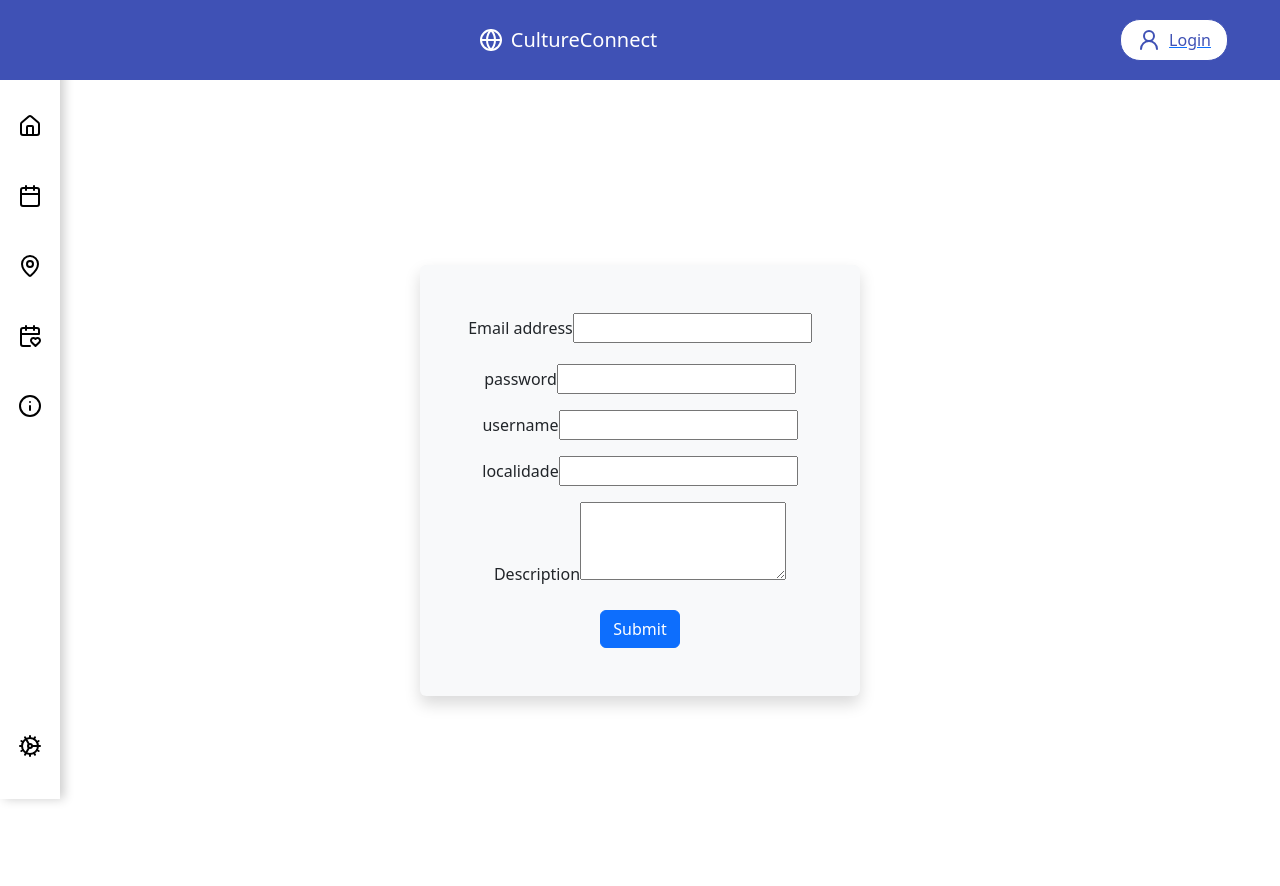
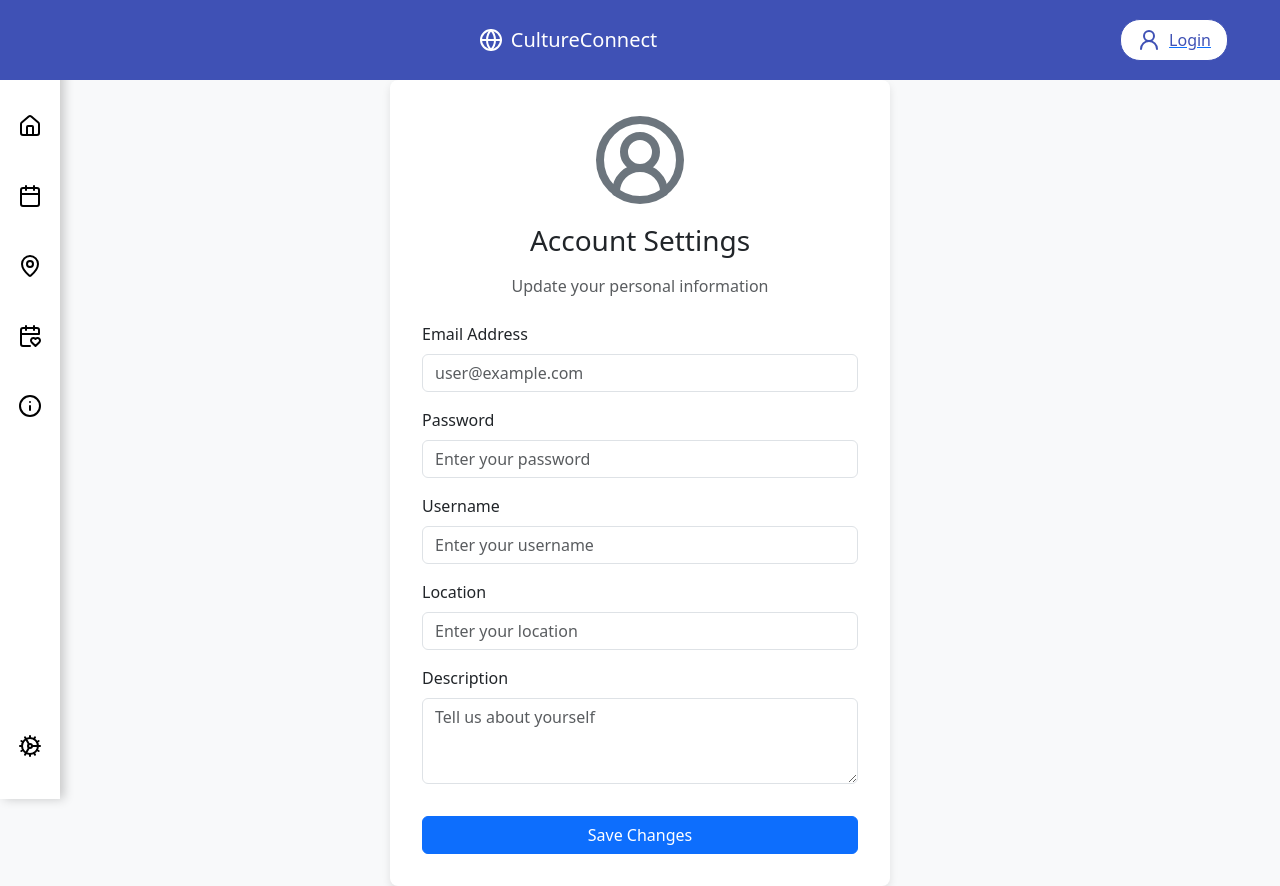
Before and after one commit to rrmaduro/HackTogether, a React app in the folder hacktogether-template/: page /settings in a window 1280 px wide. Built offline with nearby package versions, Linux system fonts and the light colour scheme; the HTML template or start-up script is replaced by a standard one.

Commit message:
clean up

```diff
--- a/hacktogether-template/src/components/Login/login.tsx
+++ b/hacktogether-template/src/components/Login/login.tsx
@@ -1,33 +1,44 @@
 import React from 'react';
-import { CircleUserRound } from 'lucide-react';
-import { Link } from 'react-router-dom';
-import BackgroundVideo from '../../assets/videos/loginVideo.mp4'; // Adjust the path to your video file
+import { CircleUserRound, ArrowLeft } from 'lucide-react'; // Import ArrowLeft for the back icon
+import { Link, useNavigate } from 'react-router-dom';
+import BackgroundVideo from '../../assets/videos/loginVideo.mp4';
 
 export default function Login() {
+    const navigate = useNavigate();
+
     const styles: { [key: string]: React.CSSProperties } = {
-        // Prevent scrolling
-        htmlBody: {
-            height: '100%',
-            margin: 0,
-            overflow: 'hidden', // Disables scrolling
-        },
         videoBackgroundContainer: {
-            position: 'relative' as 'relative', // Explicit type for position
+            position: 'relative' as 'relative',
             height: '100%',
             width: '100%',
         },
         backgroundVideo: {
-            position: 'fixed' as 'fixed', // Explicit type for position
+            position: 'fixed' as 'fixed',
             top: 0,
             left: 0,
             width: '100%',
             height: '100%',
             objectFit: 'cover',
-            zIndex: -1, // Places video behind the form
+            zIndex: -1,
         },
         containerFluid: {
-            zIndex: 1, // Ensures the form is above the video
+            zIndex: 1,
+            position: 'relative',
         },
+        backIcon: {
+            position: 'absolute',
+            top: '1rem',
+            left: '1rem',
+            cursor: 'pointer',
+            color: '#000000',
+        },
+        bgLight: {
+            padding: '5rem 3rem',
+            borderRadius: '0.5rem',
+            boxShadow: '0px 4px 12px rgba(0, 0, 0, 0.1)',
+            textAlign: 'center',
+            position: 'relative',
+        }
     };
 
     return (
@@ -40,23 +51,24 @@ export default function Login() {
 
             <nav className="container position-fixed top-50 start-50 translate-middle min-vh-100 d-flex align-items-center justify-content-center" style={styles.containerFluid}>
                 <div className="bg-light p-5 rounded shadow text-center" style={styles.bgLight}>
-                    <div className="rounded mx-auto d-block">
+                    {/* Back Arrow */}
+                    <ArrowLeft style={styles.backIcon} onClick={() => navigate('/')} />
+
+                    <div className="rounded mx-auto d-block mb-4">
                         <CircleUserRound style={{ width: "10rem", height: "10rem" }} />
                     </div>
                     <div className="login-form">
                         <form>
                             <div className="mb-3">
-                                <label htmlFor="exampleInputEmail1" className="form-label">Email address</label>
-                                <input type="email" className="form-control" id="exampleInputEmail1" aria-describedby="emailHelp" />
+                                <label htmlFor="emailInput" className="form-label">Email address</label>
+                                <input type="email" className="form-control" id="emailInput" aria-describedby="emailHelp" />
                             </div>
                             <div className="mb-3">
-                                <label htmlFor="exampleInputPassword1" className="form-label">Password</label>
-                                <input type="password" className="form-control" id="exampleInputPassword1" />
+                                <label htmlFor="passwordInput" className="form-label">Password</label>
+                                <input type="password" className="form-control" id="passwordInput" />
                             </div>
-                            <button type="submit" className="btn btn-primary">Submit</button>
-                            <Link to="/sign-up">
-                                <a href="" className="d-block text-center">Sign up</a>
-                            </Link>
+                            <button type="submit" className="btn btn-primary w-100">Submit</button>
+                            <Link to="/sign-up" className="d-block text-center mt-3">Sign up</Link>
                         </form>
                     </div>
                 </div>
--- a/hacktogether-template/src/components/Pages/settingsPage.tsx
+++ b/hacktogether-template/src/components/Pages/settingsPage.tsx
@@ -2,32 +2,72 @@ import React from 'react';
 import { CircleUserRound } from 'lucide-react';
 
 export default function Settings() {
+    const styles: { [key: string]: React.CSSProperties } = {
+        container: {
+            minHeight: '100vh',
+            display: 'flex',
+            alignItems: 'center',
+            justifyContent: 'center',
+            backgroundColor: '#f8f9fa',
+        },
+        settingsCard: {
+            maxWidth: '500px',
+            width: '100%',
+            backgroundColor: 'white',
+            padding: '2rem',
+            borderRadius: '8px',
+            boxShadow: '0 4px 8px rgba(0, 0, 0, 0.1)',
+        },
+        profileIcon: {
+            width: '6rem',
+            height: '6rem',
+            color: '#6c757d',
+            marginBottom: '1rem',
+        },
+    };
+
     return (
-    <nav className="container-fluid min-vh-100 d-flex align-items-center justify-content-center ">
-        <div className="bg-light p-5 rounded shadow text-center">
-            <div className="mb-3">
-                <label htmlFor="exampleFormControlInput1" className="form-label">Email address</label>
-                <input type="email" name="form-control" id="exampleFormControlInput1" />
+        <div style={styles.container}>
+            <div style={styles.settingsCard}>
+                <div className="text-center mb-4">
+                    <CircleUserRound style={styles.profileIcon} />
+                    <h3 className="mb-3">Account Settings</h3>
+                    <p className="text-muted">Update your personal information</p>
+                </div>
+
+                <form>
+                    {/* Email Address - Read-only */}
+                    <div className="mb-3">
+                        <label htmlFor="emailSettings" className="form-label">Email Address</label>
+                        <input
+                            type="email"
+                            className="form-control"
+                            id="emailSettings"
+                            placeholder="user@example.com"
+                            readOnly // Makes the email unchangeable
+                        />
+                    </div>
+
+                    {/* Other Editable Fields */}
+                    <div className="mb-3">
+                        <label htmlFor="passwordSetting" className="form-label">Password</label>
+                        <input type="password" className="form-control" id="passwordSetting" placeholder="Enter your password" />
+                    </div>
+                    <div className="mb-3">
+                        <label htmlFor="usernameSetting" className="form-label">Username</label>
+                        <input type="text" className="form-control" id="usernameSetting" placeholder="Enter your username" />
+                    </div>
+                    <div className="mb-3">
+                        <label htmlFor="locationSetting" className="form-label">Location</label>
+                        <input type="text" className="form-control" id="locationSetting" placeholder="Enter your location" />
+                    </div>
+                    <div className="mb-3">
+                        <label htmlFor="descriptionSettings" className="form-label">Description</label>
+                        <textarea className="form-control" id="descriptionSettings" rows={3} placeholder="Tell us about yourself"></textarea>
+                    </div>
+                    <button type="submit" className="btn btn-primary w-100 mt-3">Save Changes</button>
+                </form>
             </div>
-            <div className='mb-3'>
-                <label htmlFor="locationSetting" className='form.label'>password</label>
-                <input type="text" name="locationSettingsInput" id="locationSettings" />
-            </div>
-            <div className='mb-3'>
-                <label htmlFor="usernameSetting" className='form.label'>username</label>
-                <input type="text" name="usernameSettingsInput" id="usernameSettings" />
-            </div>
-            <div className='mb-3'>
-                <label htmlFor="locationSetting" className='form.label'>localidade</label>
-                <input type="text" name="locationSettingsInput" id="locationSettings" />
-            </div>
-            <div className="mb-3">
-                <label htmlFor="exampleFormControlTextarea1" className="form-label">Description</label>
-                <textarea name="form-control" id="exampleFormControlTextarea1" rows={3}></textarea>
-            </div>
-            <button type="submit" className="btn btn-primary">Submit</button>
         </div>
-
-      </nav>
     );
 }
```
Also changed, not shown: hacktogether-template/src/Login.tsx (deleted, +0 -14 lines), hacktogether-template/src/Signup.tsx (deleted, +0 -14 lines), hacktogether-template/src/components/Signup/signup.tsx (+28 -17 lines).
